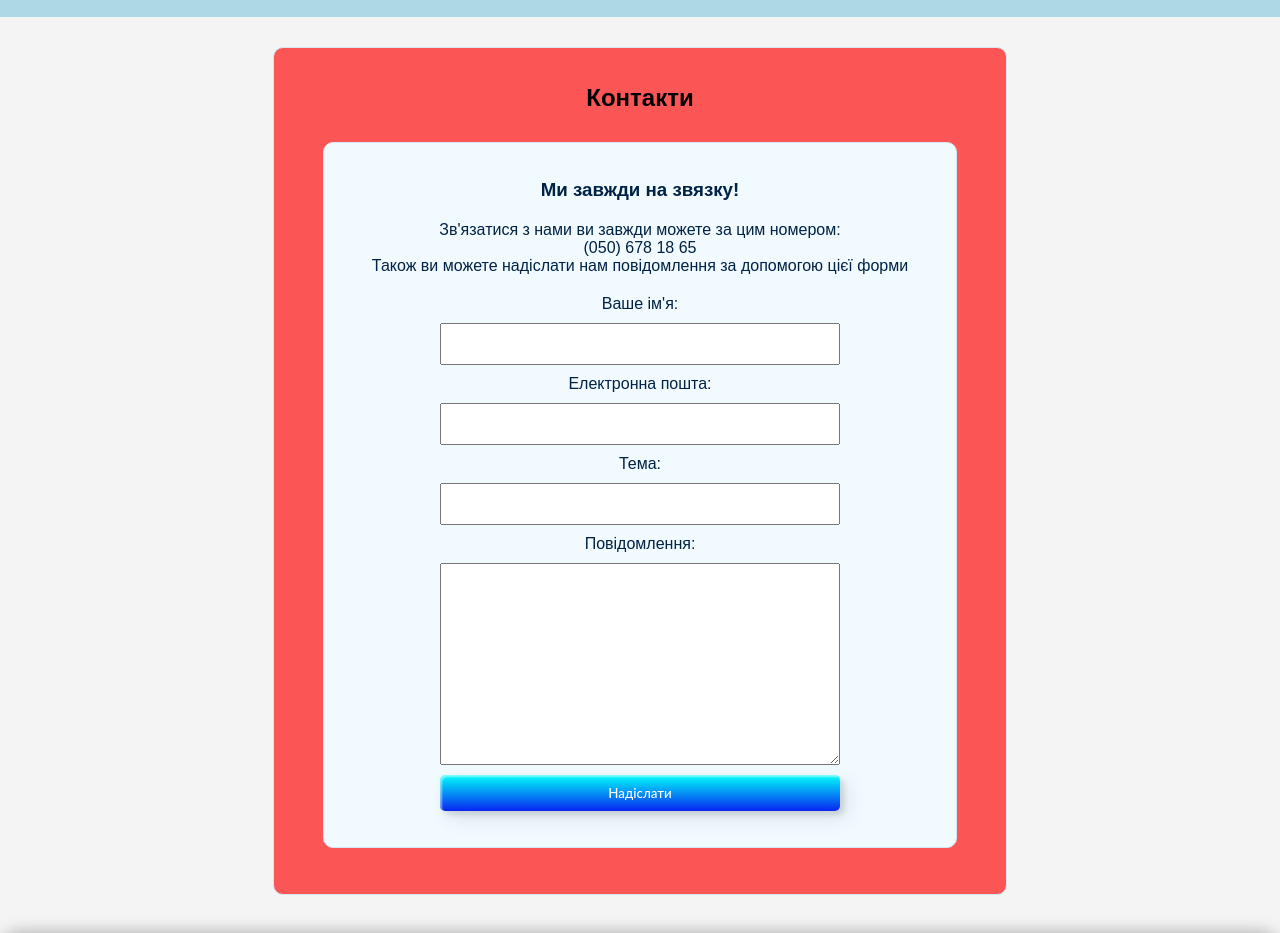
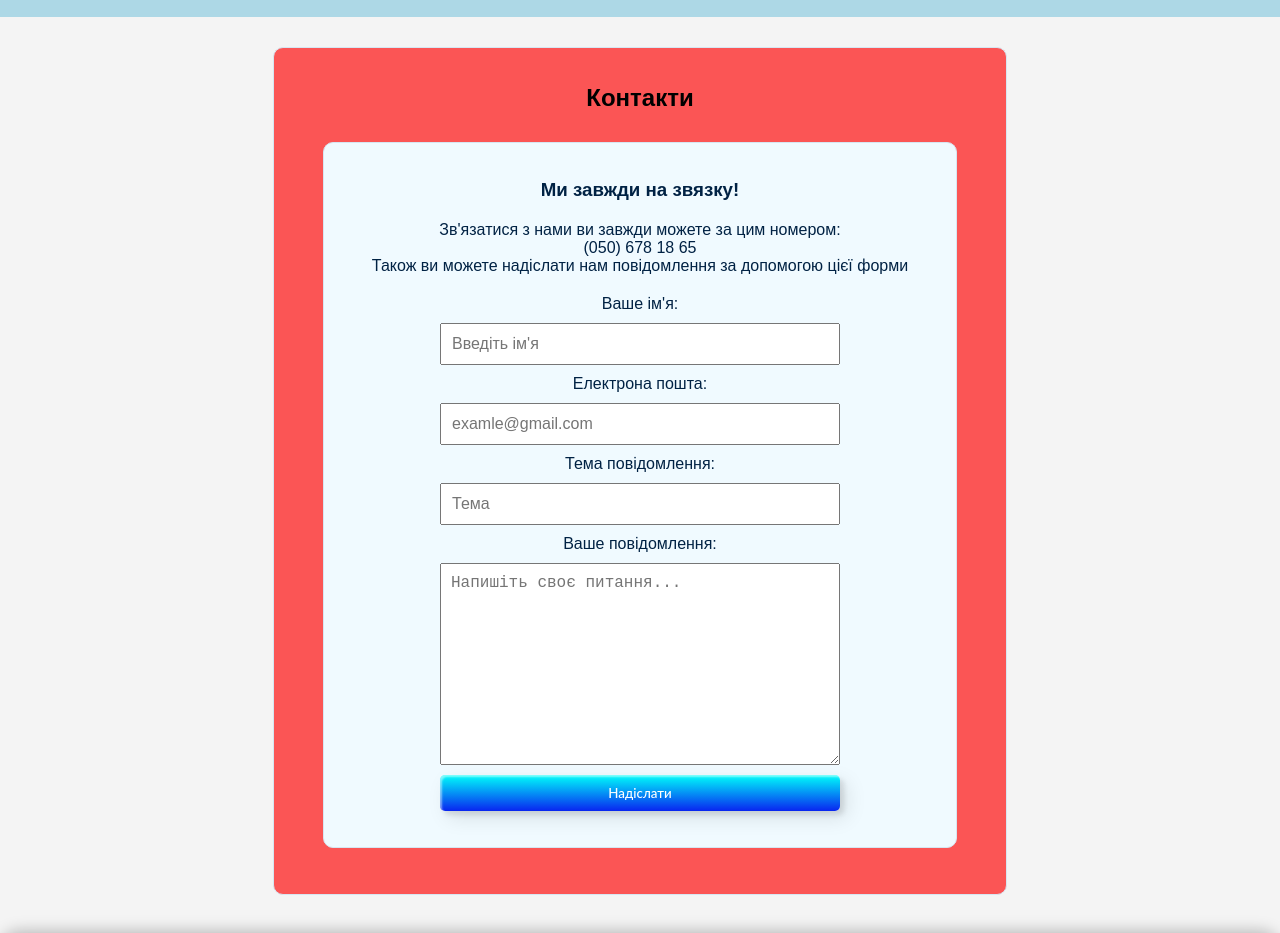
Before and after one commit to OKidsbruh/TomatoVerse-, a plain HTML site: page contacts.html in a window 1280 px wide. Shown: the part 125-1058 px from the top of the page. Drawn offline with Linux system fonts and the light colour scheme.

Commit message:
Refactor contact form for improved accessibility
Updated the contact form to use IDs and placeholders for better accessibility and user experience.

```diff
--- a/contacts.html
+++ b/contacts.html
@@ -5,6 +5,7 @@
 	<meta name="viewport" content="width=device-width, initial-scale=1">
 	<title></title>
 	<link rel="stylesheet" type="text/css" href="style.css">
+
 </head>
 <body>
 	<!-- Шапка сайту -->
@@ -26,21 +27,18 @@
 			<p3>(050) 678 18 65</p3><br>
 			<p4>Також ви можете надіслати нам повідомлення за допомогою цієї форми</p4><br>
 			<div>
-		<form action="https://formspree.io/f/xnnlagod" method="POST" class="form">
-  <label>Ваше ім'я:</label>
-  <input type="text" name="name" required>
+		<form id="contactForm" class="form">
+			<label for="name">Ваше ім'я:</label>
+			<input type="text" id="name" placeholder="Введіть ім'я">
+			<label for="email">Електрона пошта:</label>
+			<input type="email" id="email" placeholder="examle@gmail.com">
+			<label for="topic">Тема повідомлення:</label>
+			<input type="text" id="topic" placeholder="Тема" />
+			<label for="message">Ваше повідомлення:</label>
+			<textarea id="message" rows="10" placeholder="Напишіть своє питання..."></textarea>
 
-  <label>Електронна пошта:</label>
-  <input type="email" name="email" required>
-
-  <label>Тема:</label>
-  <input type="text" name="topic" required>
-
-  <label>Повідомлення:</label>
-  <textarea name="message" rows="10" required></textarea>
-
-  <button type="submit">Надіслати</button>
-</form>
+			<button type="submit">Надіслати</button>
+		</form>
 
 			<div id="feedback"></div>
 
@@ -68,6 +66,7 @@
 	</div>
 </footer>
 
+
 <script src="script.js"></script>
 
 </body>
```
